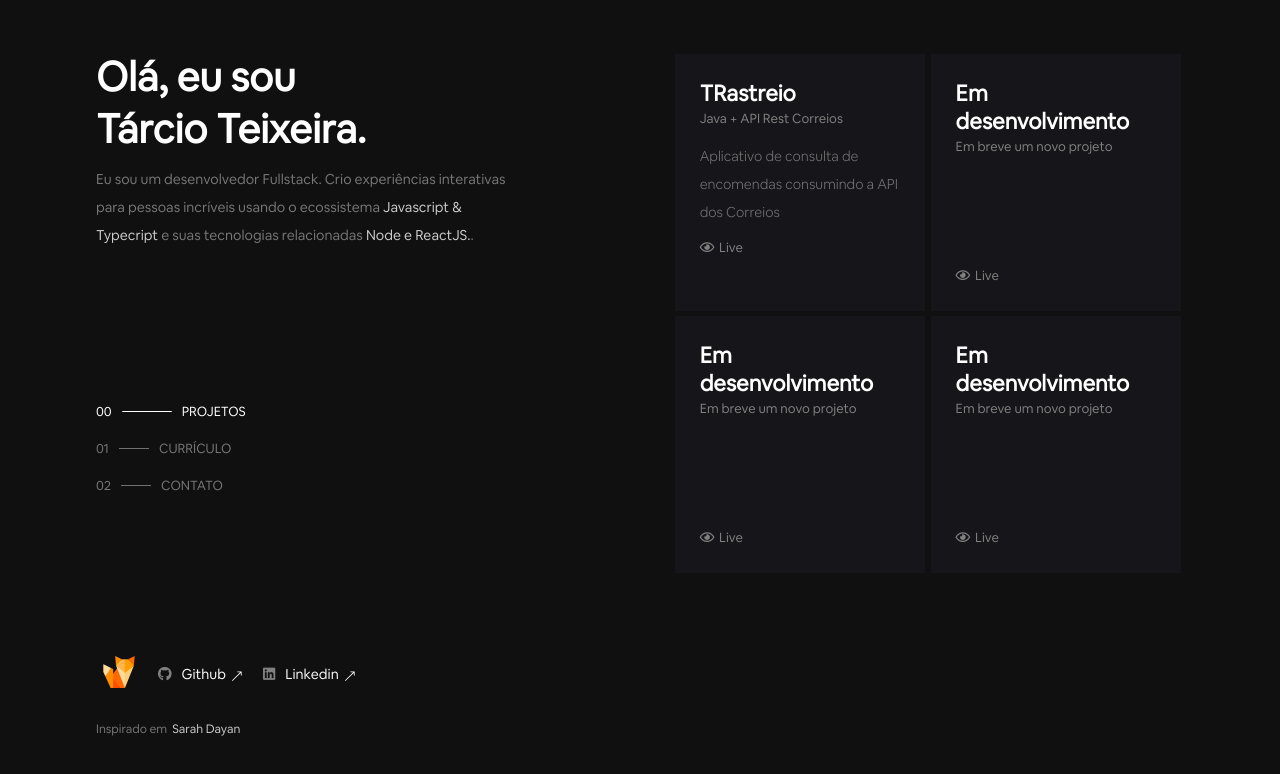
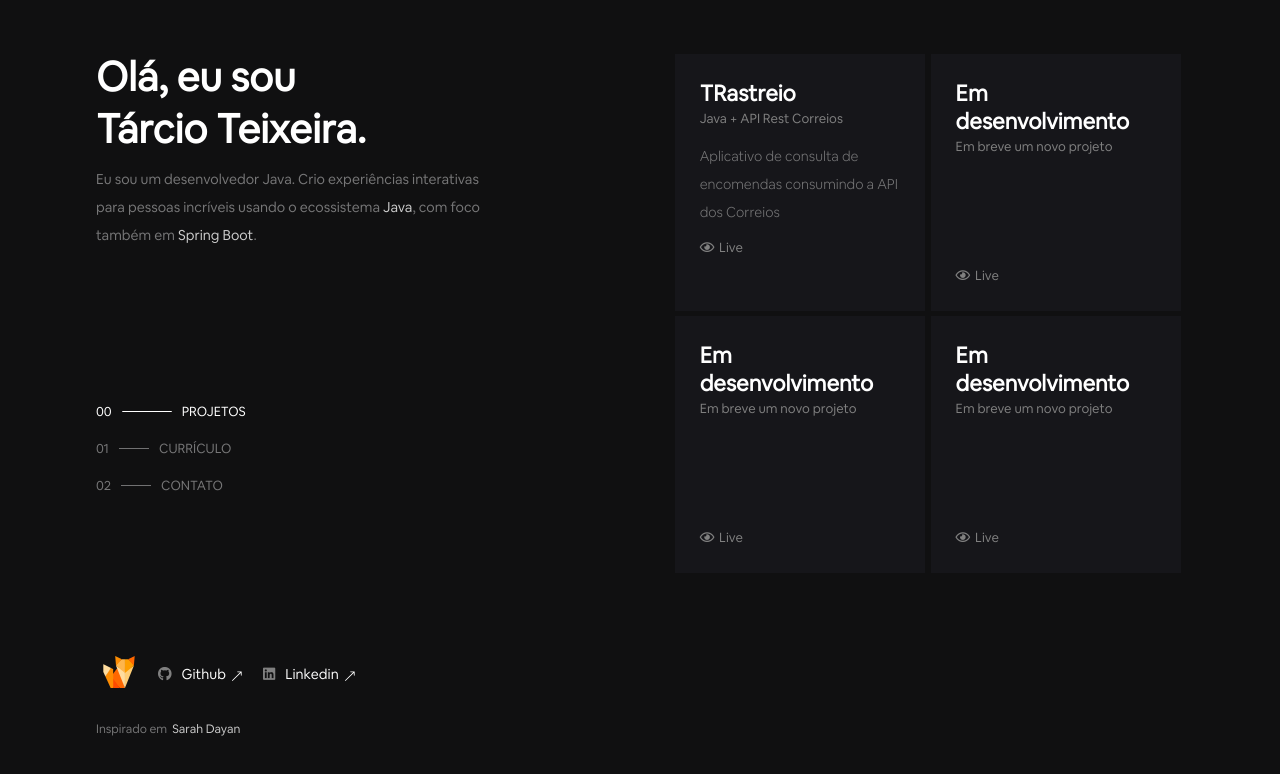
Before and after one commit to teixtarcio/tarcio.dev, a React (Create React App) app: page / in a window 1280 px wide. Shown: the top 774 px of the page. Built offline with nearby package versions, Linux system fonts and the light colour scheme.

Commit message:
Update Base.jsx

```diff
--- a/src/components/base/Base.jsx
+++ b/src/components/base/Base.jsx
@@ -23,8 +23,7 @@ export class Base extends Component {
           <div className='description'>
             <p>
               <span>
-              Eu sou um <span className='highlight'>desenvolvedor Fullstack</span>. Crio experiências interativas para pessoas incríveis usando o ecossistema <span className="highlight two">Javascript & Typecript</span> e suas tecnologias relacionadas <span className="highlight two">Node e ReactJS.</span>.
-              </span>
+              Eu sou um <span className='highlight'>desenvolvedor Java</span>. Crio experiências interativas para pessoas incríveis usando o ecossistema <span className="highlight two">Java</span>, com foco também em <span className="highlight two">Spring Boot</span>.              </span>
             </p>
           </div>
 
```
